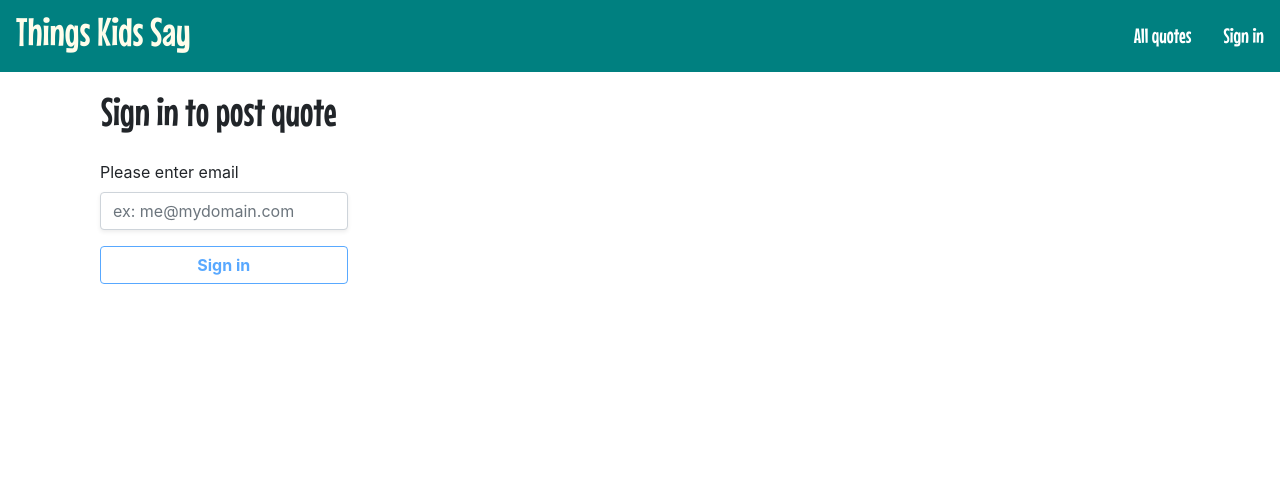
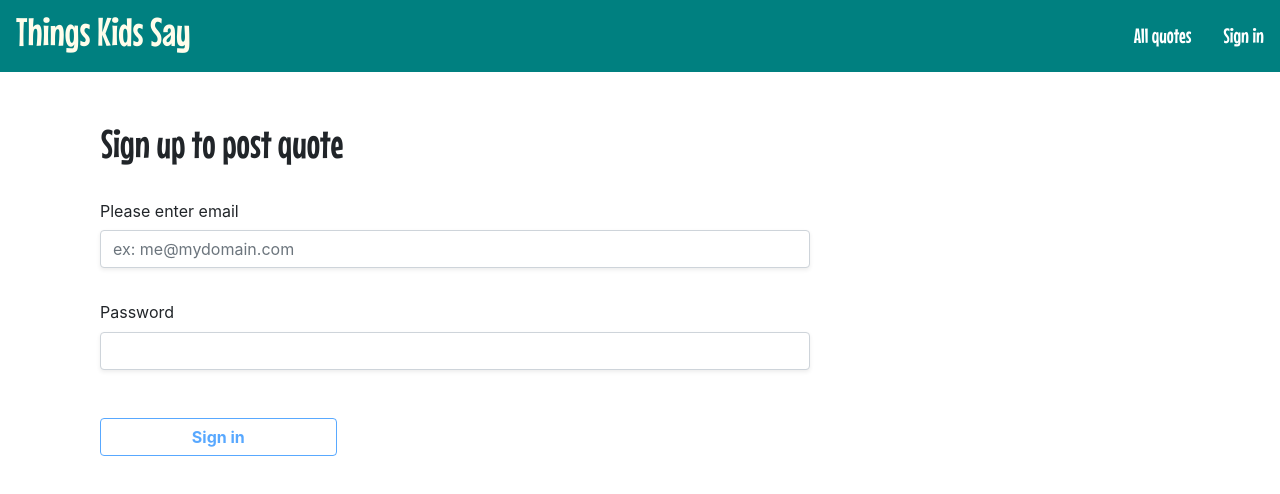
Before and after one commit to BC1985/things-kids-say, a React (Create React App) app: page /sign-in in a window 1280 px wide. Shown: the top 494 px of the page. Built offline with nearby package versions, Linux system fonts and the light colour scheme; no server answers.

Commit message:
Include password field Optimize inputs validation Resize form inputs move submit functionality to form

```diff
--- a/src/components/Sign-In/Sign-in.js
+++ b/src/components/Sign-In/Sign-in.js
@@ -3,45 +3,81 @@ import { apiService } from "../../Services/apiServices";
 
 function SignIn() {
   const [email, setEmail] = useState("");
-  const [isInputError, setIsInputError] = useState(false);
-  const pattern = new RegExp(
+  const [password, setPassword] = useState("");
+  const [isEmailError, setIsEmailError] = useState(false);
+  const [isPasswordError, setIsPasswordError] = useState(false);
+
+  const emailPattern = new RegExp(
     /^([a-z\d\.-]+)@([a-z\d-]+)\.([a-z]{2,8})(\.[a-z]{2,8})?$/
   );
+  const passwordPattern = new RegExp(
+    /(?=.*[a-z])(?=.*[A-Z])(?=.*[0-9])(?=.*[!@#$%^&*])[\S]+/
+  );
+  const handleSubmit = e => {
+          const credentials = { email: email, password: password };
+          e.preventDefault();
+          const passwordError = showPasswordError();
+          const emailError = showEmailError();
+          emailError ? setIsEmailError(true) : setIsEmailError(false);
+          passwordError ? setIsPasswordError(true) : setIsPasswordError(false);
+          apiService.postUser(credentials)
+  };
 
-  function validateInput(e) {
-    e.preventDefault();
-    if (!pattern.test(email)) {
-      setIsInputError(true);
-      setEmail("");
+  const showEmailError = () => {
+    if (!emailPattern.test(email)) {
+      return "Please enter valid email";
     } else {
-      setIsInputError(false);
-      apiService.getToken(email);
+      setIsEmailError(false);
     }
-  }
+  };
+  const showPasswordError = () => {
+    if (password.length < 6) {
+      return "must be at least six characters in length ";
+    } else if (password.length > 72) {
+      return "Password must be less than 72 characters";
+    } else if (!passwordPattern.test(password)) {
+      return "Password must contain uppercase, lowecase number and special character";
+    } else {
+      setIsPasswordError(false);
+    }
+  };
+  // Enable sumbmit button only when both fields are populated
+  const enabled = email && password;
   return (
     <>
       <div className="container">
-        <h1 className="childish-font p-3">Sign in to post quote</h1>
-        <form className="form-group">
-          <div className="d-flex flex-column col-sm-3">
-            <label>Please enter email</label>
+        <h1 className="childish-font p-3 pt-5">Sign up to post quote</h1>
+        <form className="form-group" onSubmit={handleSubmit}>
+          <div className="d-flex flex-column col-sm-8">
+            <label className="col-form-label">Please enter email</label>
             <input
               placeholder="ex: me@mydomain.com"
               type="text"
               value={email}
               className={`form-control shadow-sm mb-3 ${
-                isInputError && "border-danger"
+                isEmailError && "border-danger"
               }`}
               onChange={e => setEmail(e.target.value)}
             />
-            {isInputError && (
-              <p className="text-danger">Email must be valid address</p>
-            )}
+            <p className="font-weight-light text-danger">
+              {isEmailError && showEmailError()}
+            </p>
+            <label>Password</label>
+            <input
+              type="password"
+              value={password}
+              className={`form-control shadow-sm mb-3 ${
+                isPasswordError && "border-danger"
+              }`}
+              onChange={e => setPassword(e.target.value)}
+            />
+            <p className="font-weight-light text-danger">
+              {isPasswordError && showPasswordError()}
+            </p>
             <button
-              type="button"
-              disabled={!email}
-              className="btn btn-outline-primary font-weight-bold"
-              onClick={validateInput}
+              type="submit"
+              disabled={!enabled}
+              className="btn btn-outline-primary font-weight-bold col-sm-4 mt-3"
             >
               Sign in
             </button>
```
